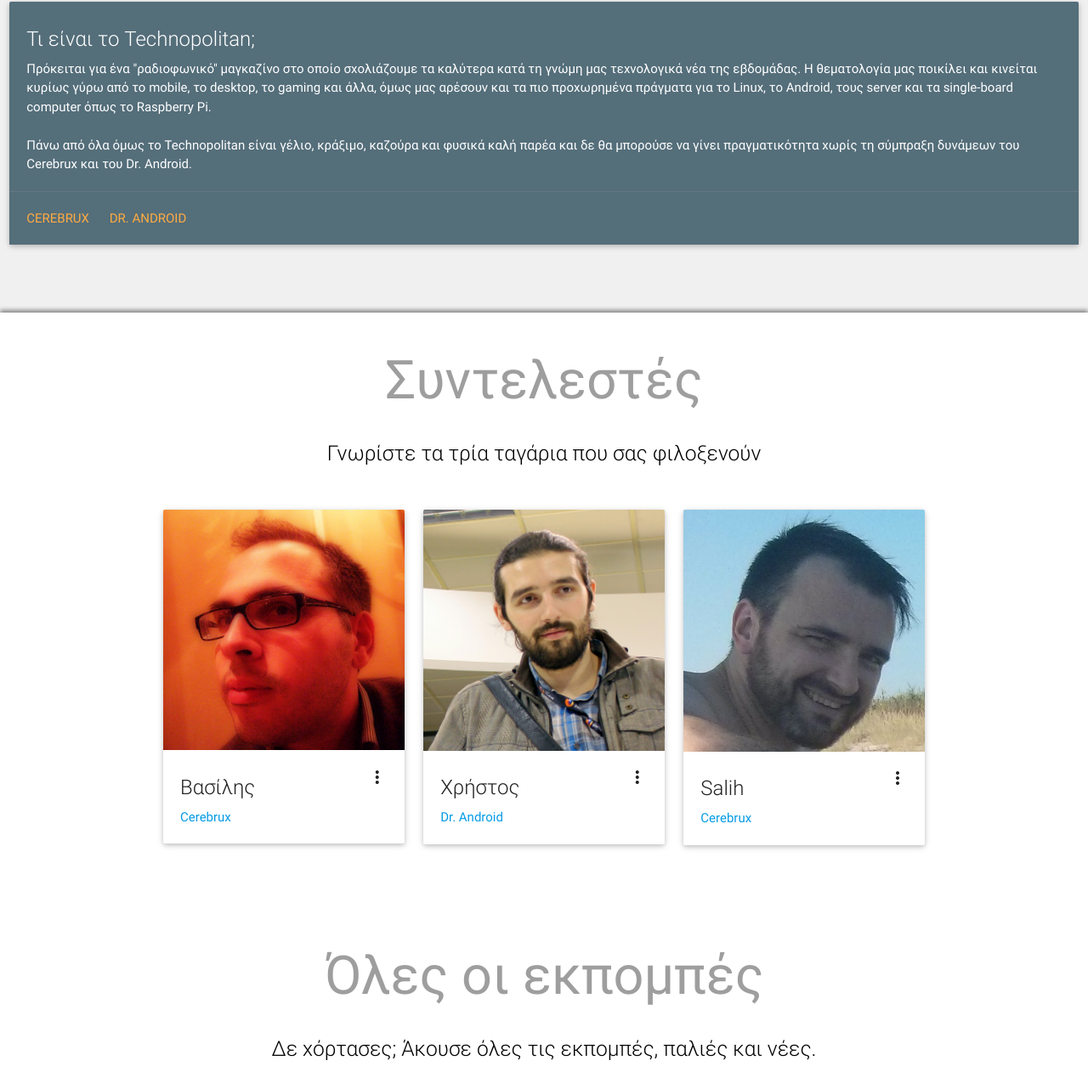
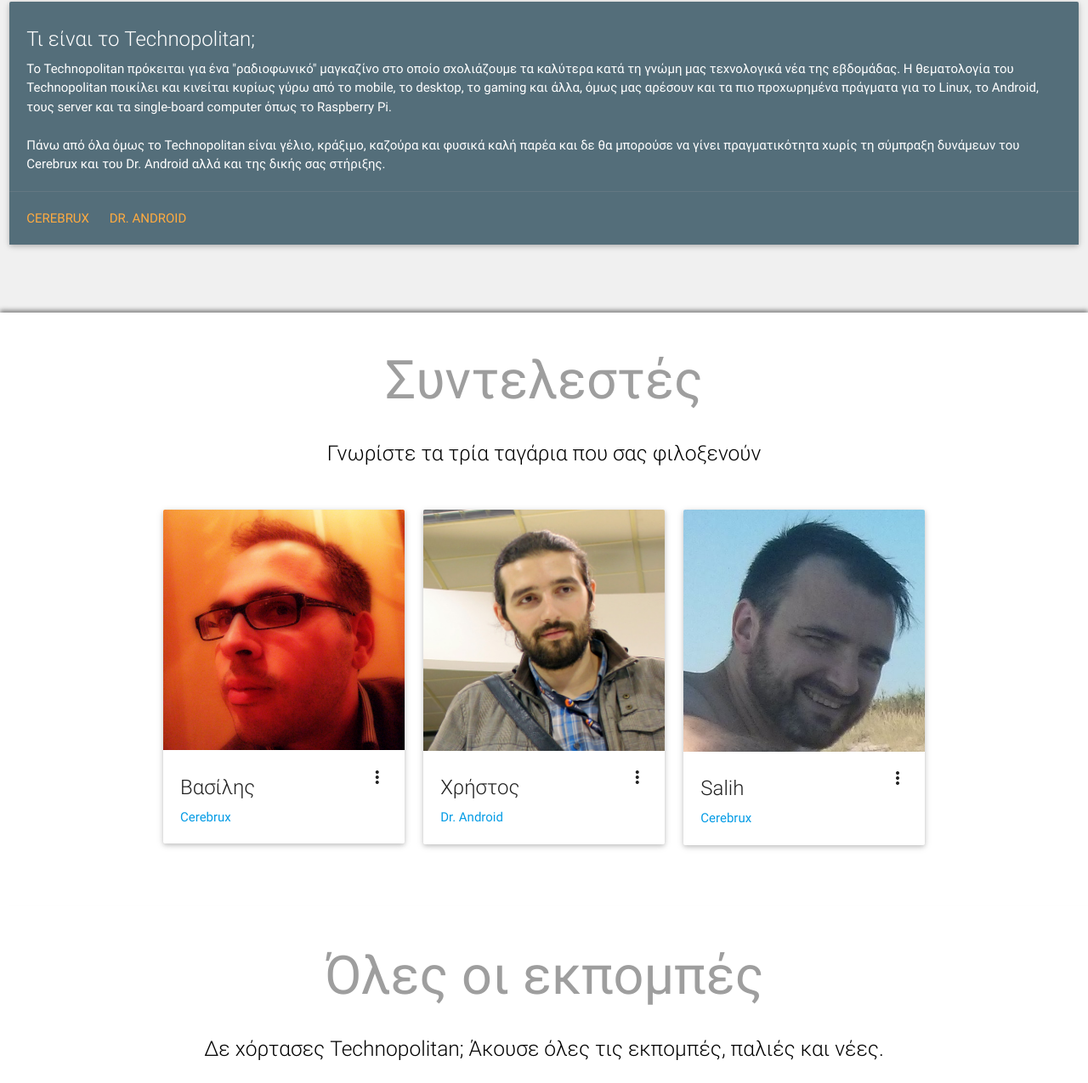
Before and after one commit to technopolitan/technopolitan.github.io, a plain HTML site: page index.html in a window 1280 px wide. Shown: the part 624-1899 px from the top of the page at 85% size. Drawn offline with nearby package versions, Linux system fonts and the light colour scheme; a script that the page names is missing.

Commit message:
Added keywords

```diff
--- a/index.html
+++ b/index.html
@@ -102,9 +102,9 @@
           <div class="card blue-grey darken-1">
             <div class="card-content white-text">
               <span class="card-title">Τι είναι το Technopolitan;</span>
-              <p>Πρόκειται για ένα "ραδιοφωνικό" μαγκαζίνο στο οποίο σχολιάζουμε τα καλύτερα κατά τη γνώμη μας τεχνολογικά νέα της εβδομάδας. Η θεματολογία μας ποικίλει και κινείται κυρίως γύρω από το mobile, το desktop, το gaming και άλλα, όμως μας αρέσουν και τα πιο προχωρημένα πράγματα για το Linux, το Android, τους server και τα single-board computer όπως το Raspberry Pi. </p>
+              <p>To Technopolitan πρόκειται για ένα "ραδιοφωνικό" μαγκαζίνο στο οποίο σχολιάζουμε τα καλύτερα κατά τη γνώμη μας τεχνολογικά νέα της εβδομάδας. Η θεματολογία του Technopolitan ποικίλει και κινείται κυρίως γύρω από το mobile, το desktop, το gaming και άλλα, όμως μας αρέσουν και τα πιο προχωρημένα πράγματα για το Linux, το Android, τους server και τα single-board computer όπως το Raspberry Pi. </p>
               <br>
-              <p>Πάνω από όλα όμως το Technopolitan είναι γέλιο, κράξιμο,  καζούρα και φυσικά καλή παρέα και δε θα μπορούσε να γίνει πραγματικότητα χωρίς τη σύμπραξη δυνάμεων του Cerebrux και του Dr. Android.</p>
+              <p>Πάνω από όλα όμως το Technopolitan είναι γέλιο, κράξιμο, καζούρα και φυσικά καλή παρέα και δε θα μπορούσε να γίνει πραγματικότητα χωρίς τη σύμπραξη δυνάμεων του Cerebrux και του Dr. Android αλλά και της δικής σας στήριξης.</p>
             </div>
             <div class="card-action">
               <a href="https://cerebrux.net/" target="_blank">Cerebrux</a>
@@ -194,7 +194,7 @@
  	<div class="container">
    	<h1 class="header center grey-text">Όλες οι εκπομπές</h1>
    	  <div class="row center">
-   	  	 <h5 class="header col s12 light black-text">Δε χόρτασες; Άκουσε όλες τις εκπομπές, παλιές και νέες.</h5>
+   	  	 <h5 class="header col s12 light black-text">Δε χόρτασες Technopolitan; Άκουσε όλες τις εκπομπές, παλιές και νέες.</h5>
   		  </div>
     		<div class="section center">
  				<iframe class="tunein" src="https://tunein.com/embed/player/p912525/" style="width:100%;height:350px;"></iframe>
@@ -206,7 +206,7 @@
 <!-- SOURCES -->
  <div class="section no-pad-bot sources">
  	<div class="container">
-   	<h1 class="header center grey-text">Όπου γουστάρεις</h1>
+   	<h1 class="header center grey-text">Το Technopolitan, διαθέσιμο όπου γουστάρεις</h1>
    	  <div class="row center">
    	  	 <h5 class="header col s12 light black-text">Άκου την εκπομπή στην αγαπημένη σου υπηρεσία.</h5>
   		  </div>
@@ -233,7 +233,7 @@
  	<div class="container">
    	<h1 class="header center grey-text">Πες τα!</h1>
    	<div class="row center">
-   	  	 <h5 class="header col s12 light black-text">Δώσε feedback, πες την ιδέα σου, κράξε ή πες απλά την άποψή σου.</h5>
+   	  	 <h5 class="header col s12 light black-text">Δώσε feedback για το Technopolitan, πες την ιδέα σου, κράξε ή πες απλά την άποψή σου.</h5>
   		</div>
     	<div class="section">
     		<div id="disqus_thread"></div>
```
